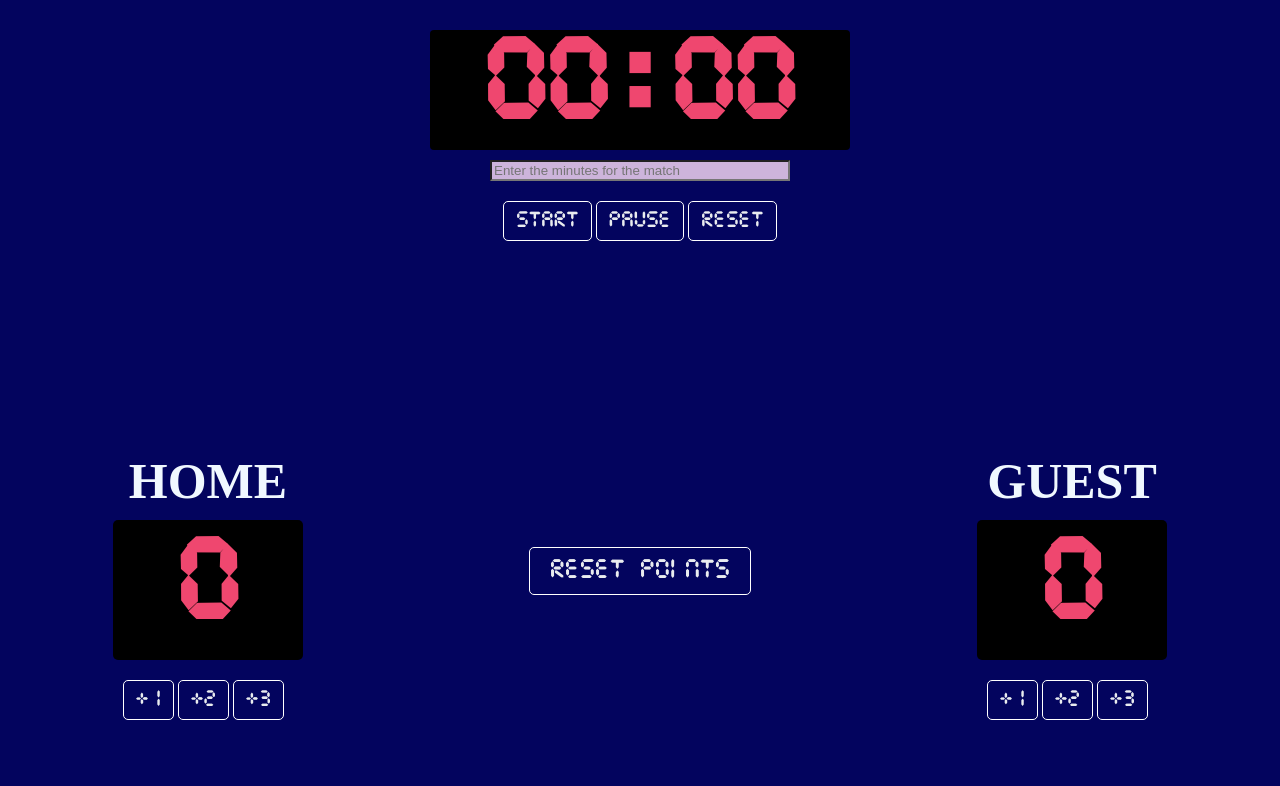
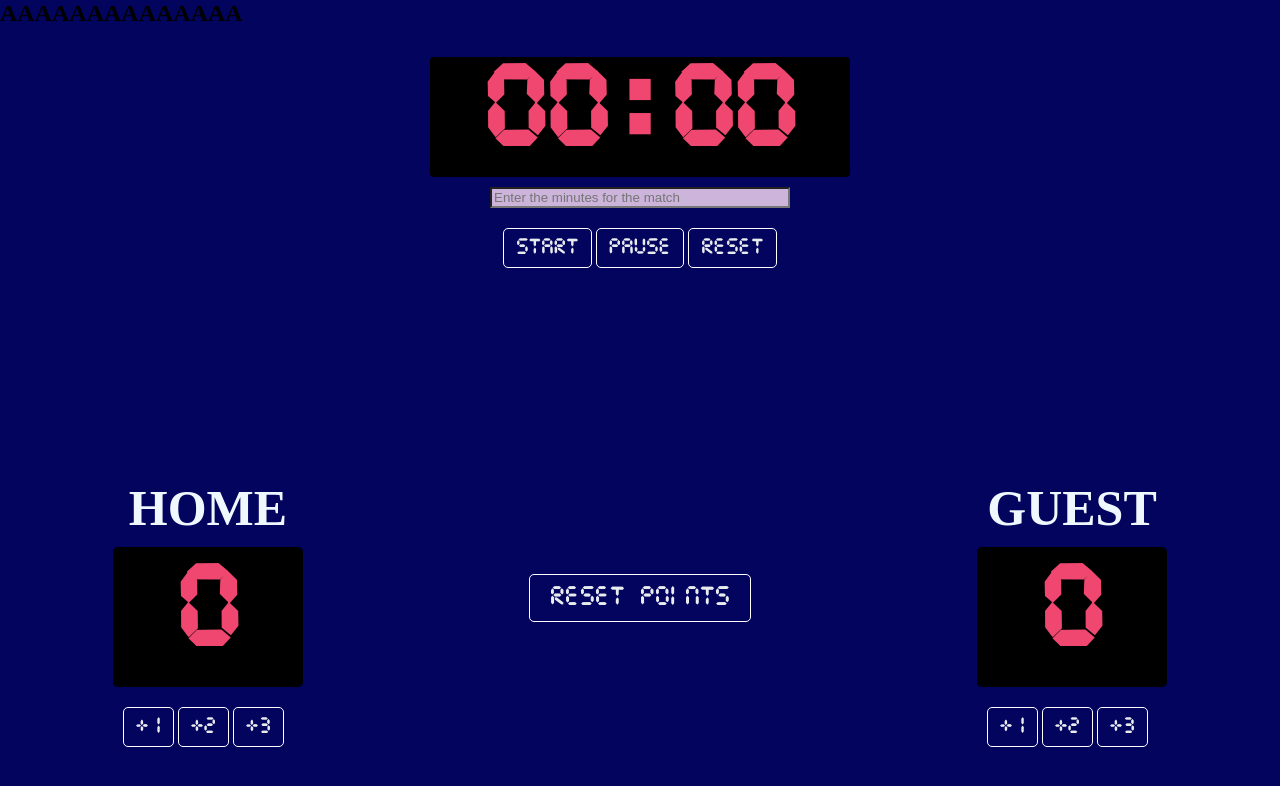
Before and after one commit to AlanRuiz01/Scoreboar_AlanRuiz, a website built with Vite: page index.html in a window 1280 px wide. Built offline with nearby package versions, Linux system fonts and the light colour scheme.

Commit message:
TEST index.html

```diff
--- a/index.html
+++ b/index.html
@@ -3,6 +3,7 @@
         <link rel="stylesheet" href="index.css">
     </head>
     <body>
+        <h2>AAAAAAAAAAAAAA</h2>
        <div class="timer-container">
             <h2 id="timerTitle">00:00</h2>
             <input type="number" id="minutesInput" placeholder="Enter the minutes for the match">
```
